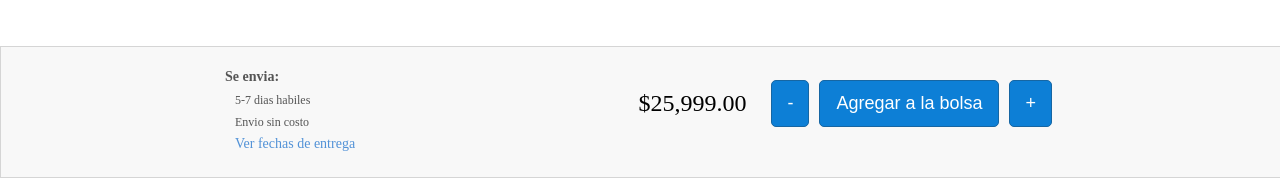
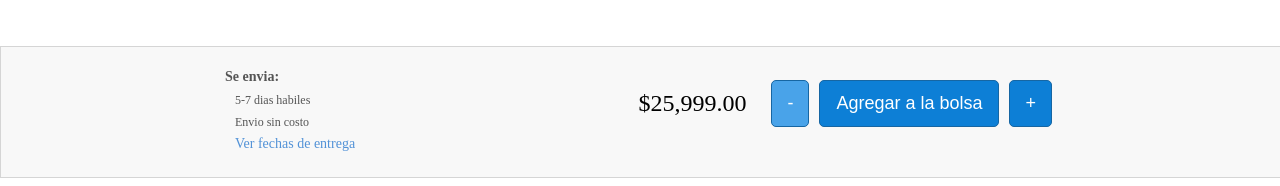
Before and after one commit to PugCharleS/Apple-clone, a React (Create React App) app in the folder prueba/: page /detalle/1 in a window 1280 px wide. Shown: the part 622-808 px from the top of the page. Built offline with nearby package versions, Linux system fonts and the light colour scheme.

Commit message:
Cart View

```diff
--- a/prueba/src/components/ItemCount/ItemCount.css
+++ b/prueba/src/components/ItemCount/ItemCount.css
@@ -77,3 +77,7 @@
 .counter-precio__button-num:hover {
   background-color: #49a3e9;
 }
+
+.counter-precio__button-num-disabled {
+  background-color: #49a3e9;
+}
--- a/prueba/src/components/ItemCount/ItemCount.jsx
+++ b/prueba/src/components/ItemCount/ItemCount.jsx
@@ -22,8 +22,12 @@ const ItemCount = ({ onAdd, producto }) => {
               :
               <h2>{formatter.format((producto.price*counter))}</h2>
           }
-
-          <button id="minus" className="counter-precio__button-num" onClick={decrement}>-</button>
+          {
+            counter > 1 ?
+              <button id="minus" className="counter-precio__button-num " onClick={decrement}>-</button>
+                :
+              <button id="minus" disabled className="counter-precio__button-num counter-precio__button-num-disabled" onClick={decrement}>-</button>
+          }
           <button className="counter-precio__button" onClick={() => onAdd(counter)}>Agregar a la bolsa</button>
           <button className="counter-precio__button-num" onClick={increment}>+</button>
         </div>
--- a/prueba/src/components/ItemCount/useCounter.jsx
+++ b/prueba/src/components/ItemCount/useCounter.jsx
@@ -15,7 +15,11 @@ export const useCounter = (initialState) => {
   }
 
   const decrement = () => {
-    setCounter(prev => prev - 1);
+    if (counter <= 1) {
+      setCounter(1);
+    } else {
+      setCounter(prev => prev - 1);
+    }
   }
 
   return {
```
Also changed, not shown: prueba/src/context/cartContext.jsx (line endings or trailing spaces).
